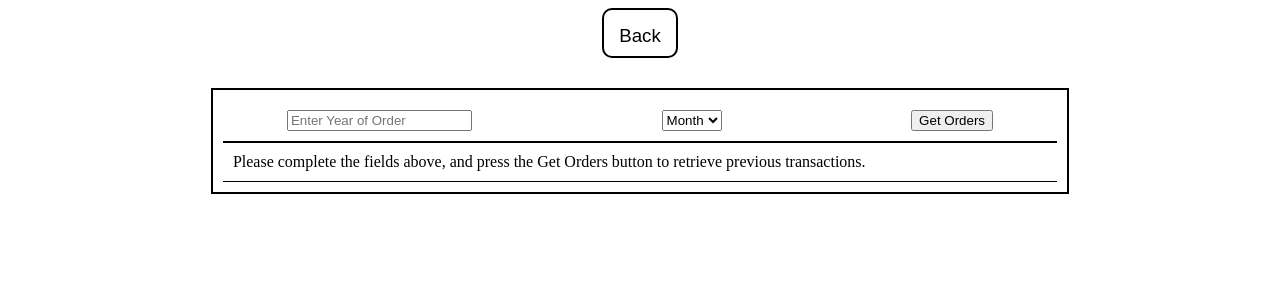
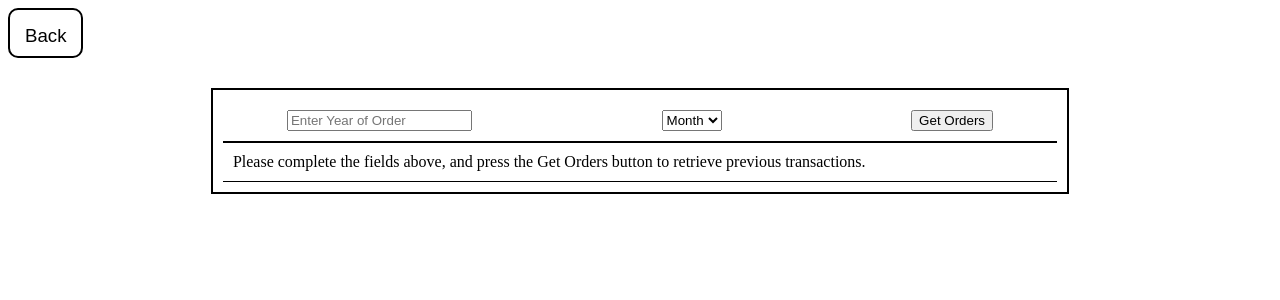
Before and after one commit to AidanB446/justin, a Next.js app in the folder frontend/: page /orders in a window 1280 px wide. Shown: the top 300 px of the page. Built offline with nearby package versions, Linux system fonts and the light colour scheme.

Commit message:
back button float left

```diff
--- a/frontend/app/globals.css
+++ b/frontend/app/globals.css
@@ -1,7 +1,7 @@
 html,
 body {
 	max-width: 100vw;
-	overflow-x: hidden;
+	overflow-x: scroll;
 }
 
 input[type="text"]{
--- a/frontend/app/orders/page.module.css
+++ b/frontend/app/orders/page.module.css
@@ -3,7 +3,6 @@
 	display: flex;
 	flex-direction: column;
 	gap: 30px;
-	align-items: center;
 }
 
 .orderManager {
@@ -12,6 +11,7 @@
 	border: 2px black solid;
 	padding: 10px;
 	overflow-y: scroll;
+	align-self: center;
 }
 
 .getOrders {
@@ -31,5 +31,4 @@
 	border: 2px solid black;
 	cursor: pointer;
 	width: fit-content;
-	float: left;
 }
```
Also changed, not shown: 1 other file (tests, documents, lock files or other folders).
